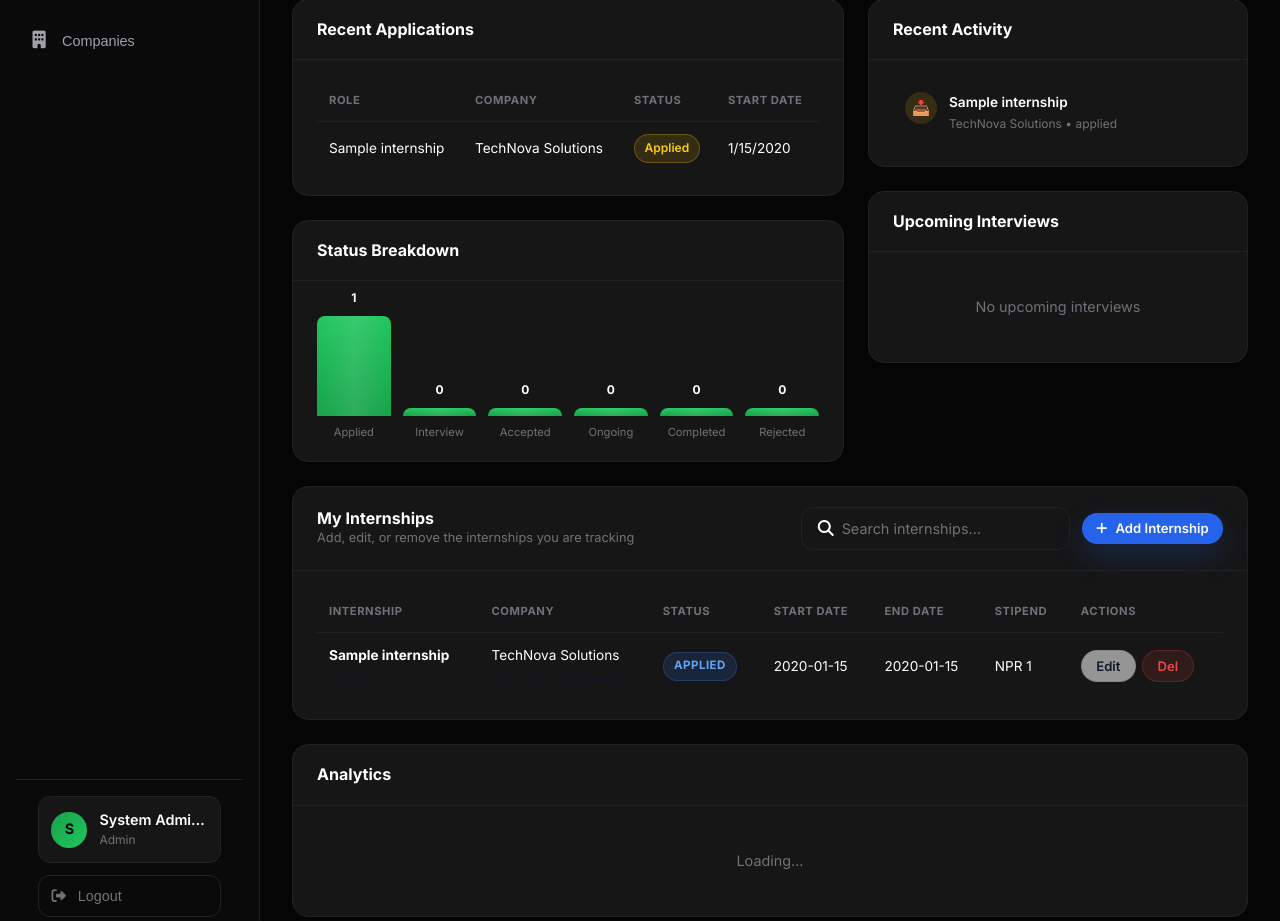
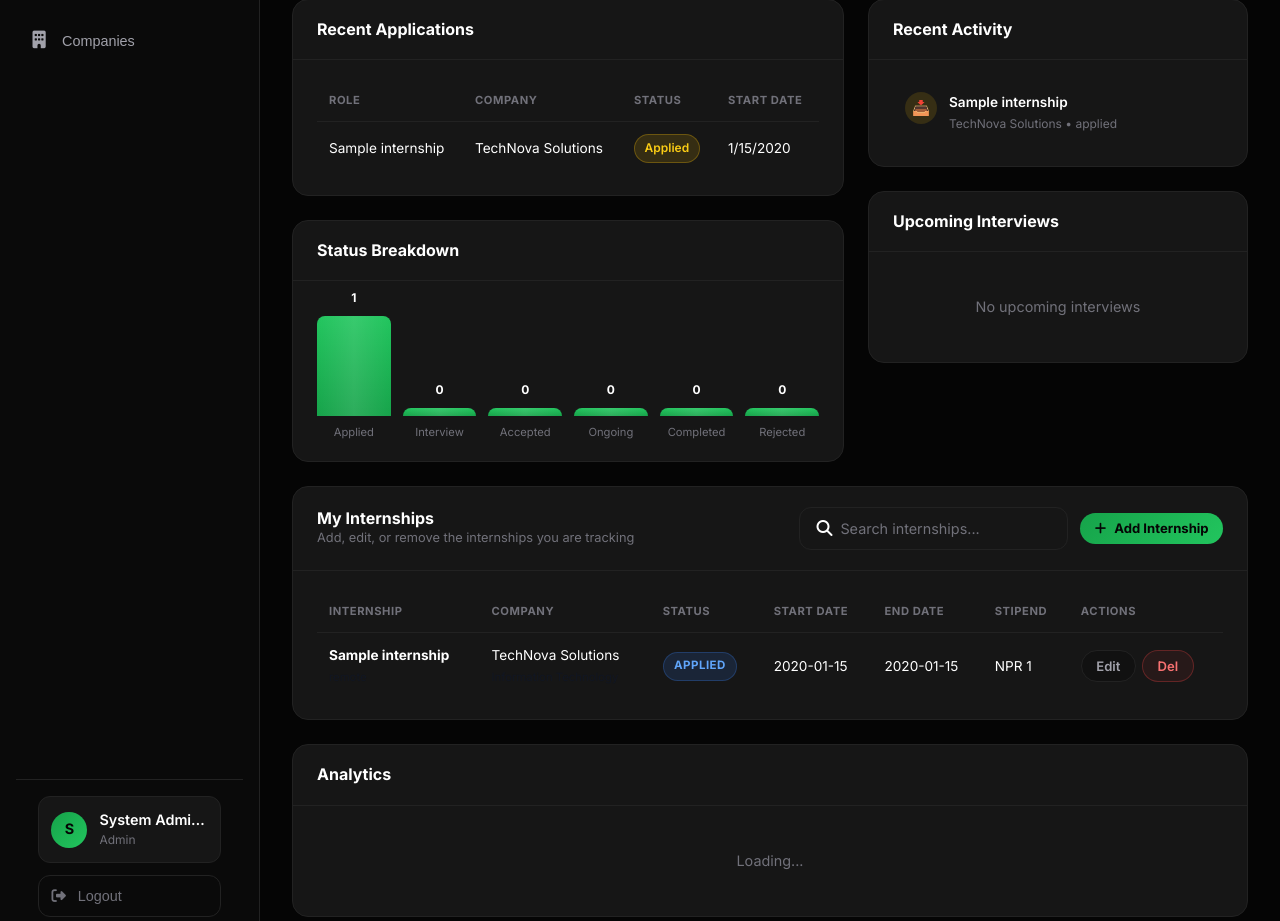
Before and after one commit to hprwang/internship-tracker-main, a PHP site: page /internship-tracker/dashboard.php in a window 1280 px wide. Shown: the part 312-1233 px from the top of the page. Run offline with PHP 8.4, Linux system fonts and the light colour scheme; a user stored in the database is signed in; data comes from the database, SQL or seed files in the repository; tables that the repository leaves empty hold one stand-in row (values such as "Sample post"); data that the repository does not hold is empty; some libraries are stand-ins or nearby versions.

Commit message:
style: theme dashboard primary/secondary/danger buttons with neon green

```diff
--- a/dashboard.php
+++ b/dashboard.php
@@ -798,6 +798,40 @@ $dashboardData = json_encode([
         grid-template-columns: 1fr 1fr;
       }
     }
+
+    /* Theme-consistent primary buttons (override global blue) */
+    .btn-primary {
+      background: linear-gradient(135deg, var(--green-emerald), var(--green-neon));
+      color: var(--bg-deep);
+      font-weight: 700;
+      border: none;
+      box-shadow: none;
+    }
+    .btn-primary:hover {
+      background: linear-gradient(135deg, var(--green-emerald), var(--green-neon));
+      color: var(--bg-deep);
+      box-shadow: 0 0 25px rgba(34,197,94,0.5);
+      transform: translateY(-2px);
+    }
+    .btn-secondary {
+      background: var(--bg-panel);
+      color: var(--text-secondary);
+      border: 1px solid var(--border-subtle);
+    }
+    .btn-secondary:hover {
+      border-color: var(--green-neon);
+      color: var(--green-neon);
+    }
+    .btn-danger {
+      background: rgba(239,68,68,0.08);
+      color: #F87171;
+      border: 1px solid rgba(239,68,68,0.3);
+    }
+    .btn-danger:hover {
+      background: rgba(239,68,68,0.15);
+      border-color: #F87171;
+      color: #fff;
+    }
   </style>
 </head>
 <body>
```
